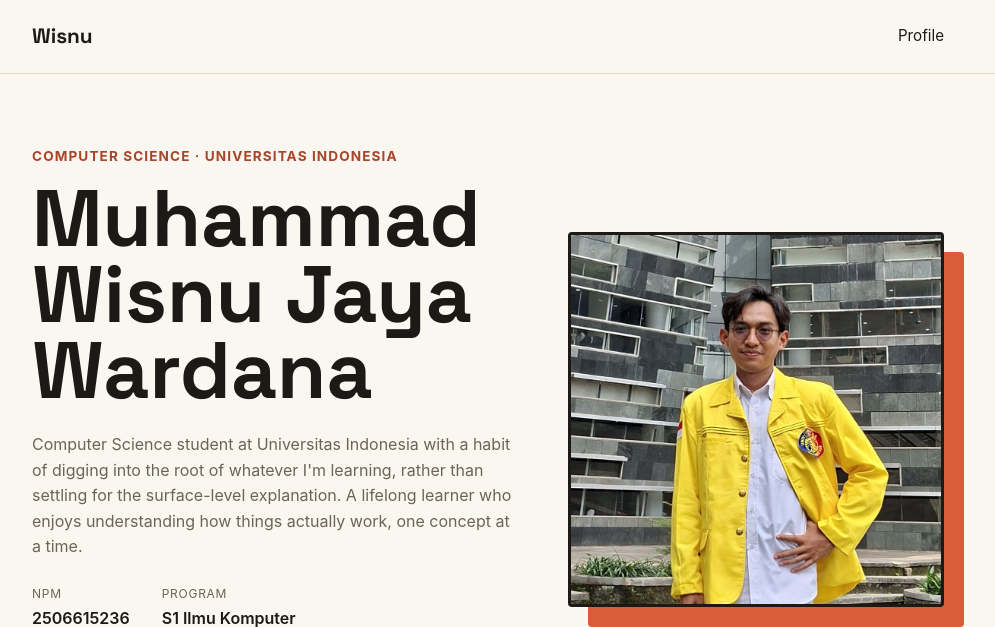
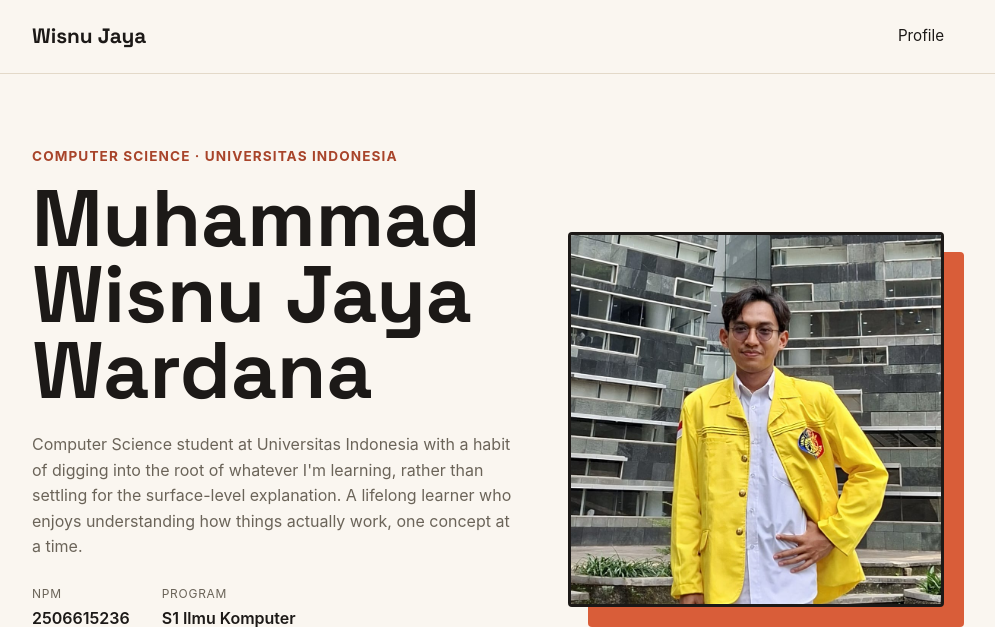
Before and after one commit to wisnujayaa/myportofolio, a Django app: page / in a window 1280 px wide. Shown: the top 627 px of the page, without its empty margins (152-1147 px from the left). Run offline with Django 5.2, Linux system fonts and the light colour scheme.

Commit message:
ganti nama

```diff
--- a/templates/index.html
+++ b/templates/index.html
@@ -12,7 +12,7 @@
 <body>
     <header class="site-header">
         <div class="container">
-            <a href="#profile" class="brand">Wisnu</a>
+            <a href="#profile" class="brand">Wisnu Jaya</a>
             <nav>
                 <a href="#profile">Profile</a>
             </nav>
```
